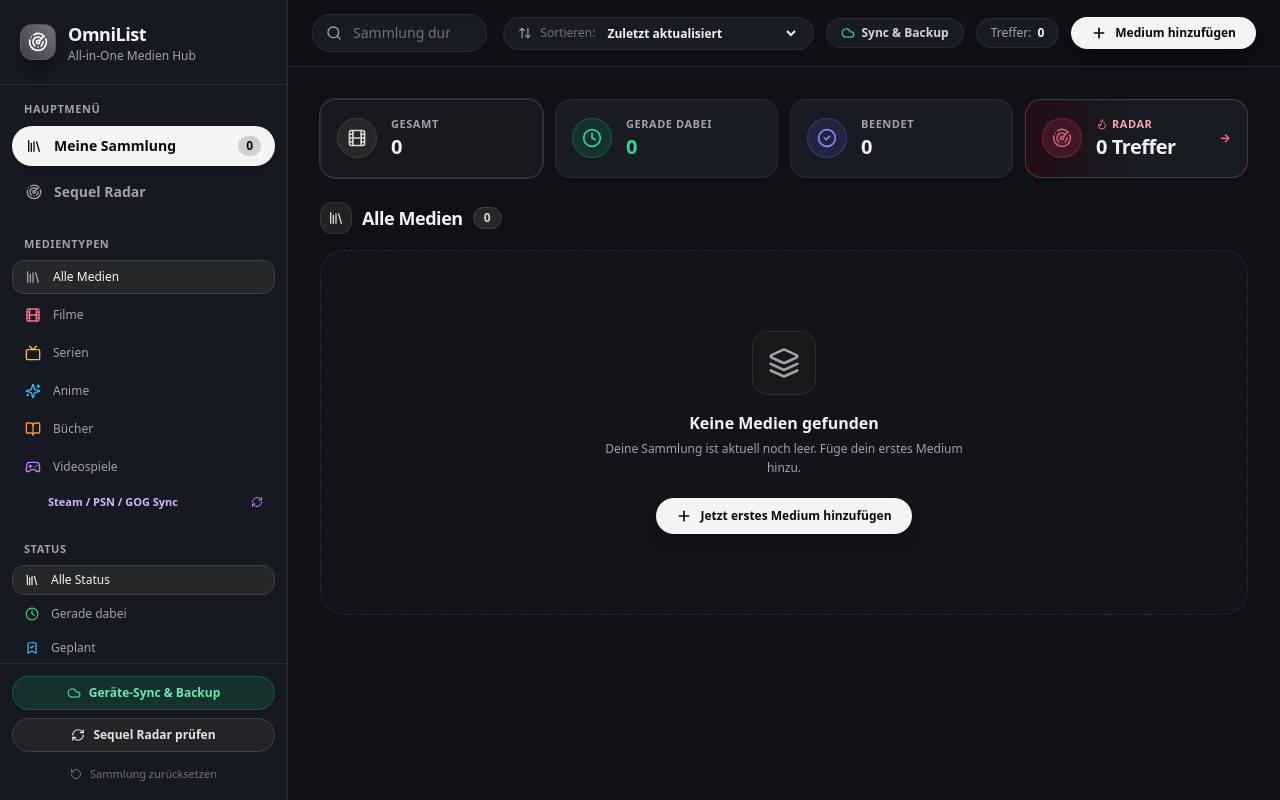
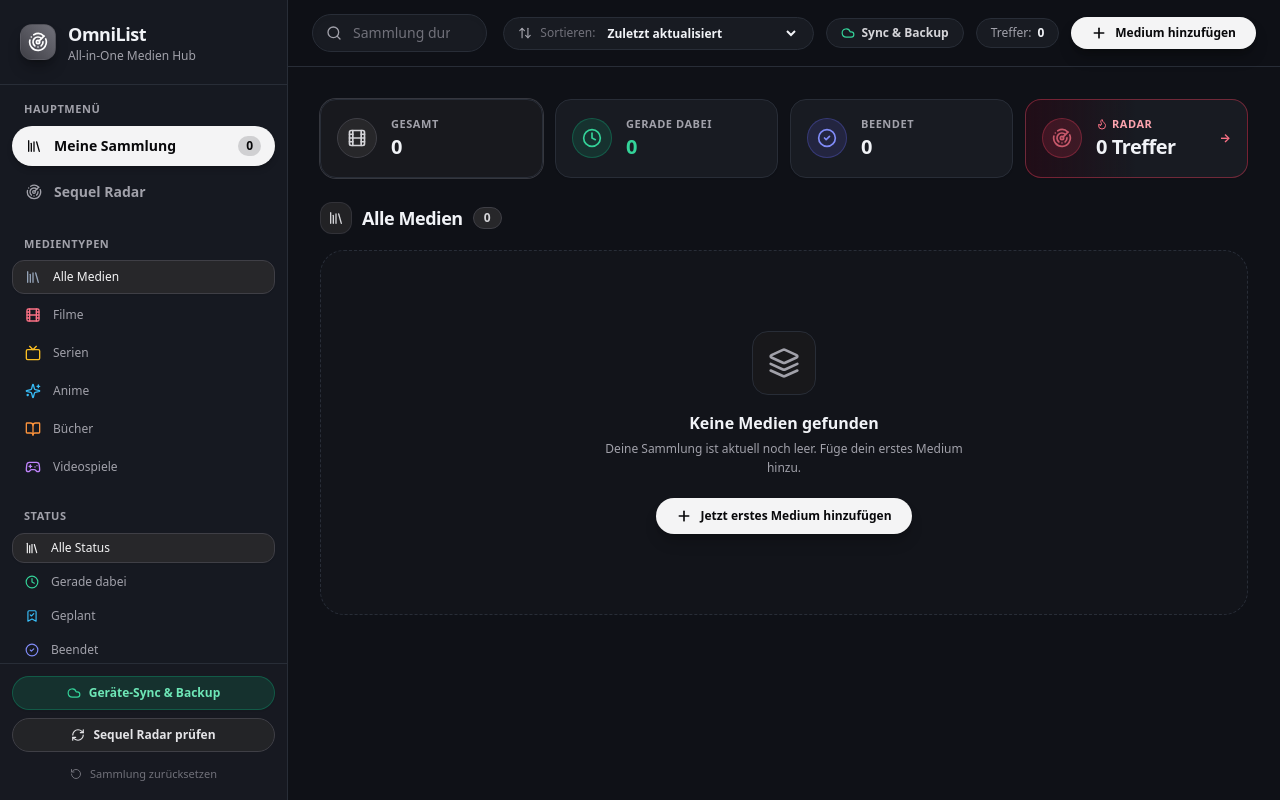
Before and after one commit to hiqqu/OmniList, a Next.js app: page / in a window 1280 px wide. Built offline with nearby package versions, Linux system fonts and the light colour scheme.

Commit message:
Remove redundant gaming sync button from sidebar

```diff
--- a/src/app/page.tsx
+++ b/src/app/page.tsx
@@ -623,7 +623,6 @@ export default function Home() {
         onCheckSequels={handleCheckSequels}
         onResetLibrary={handleResetLibrary}
         onOpenSyncModal={() => handleOpenSyncModal('cloud')}
-        onOpenGameImportModal={handleOpenGamingSync}
         isMobileOpen={isMobileMenuOpen}
         onCloseMobile={() => setIsMobileMenuOpen(false)}
       />
--- a/src/components/Sidebar.tsx
+++ b/src/components/Sidebar.tsx
@@ -43,7 +43,6 @@ interface SidebarProps {
   onCheckSequels: () => void;
   onResetLibrary: () => void;
   onOpenSyncModal?: () => void;
-  onOpenGameImportModal?: () => void;
   isMobileOpen?: boolean;
   onCloseMobile?: () => void;
   className?: string;
@@ -67,7 +66,6 @@ export const Sidebar: React.FC<SidebarProps> = ({
   onCheckSequels,
   onResetLibrary,
   onOpenSyncModal,
-  onOpenGameImportModal,
   isMobileOpen = false,
   onCloseMobile,
   className,
@@ -381,17 +379,6 @@ export const Sidebar: React.FC<SidebarProps> = ({
                         </button>
                       </div>
                     )}
-                    {tf.id === 'game' && onOpenGameImportModal && (
-                      <button
-                        type="button"
-                        onClick={() => handleItemClick(() => onOpenGameImportModal())}
-                        className="w-full flex items-center justify-between px-3 py-1.5 pl-9 rounded-xl text-[11px] font-semibold text-purple-300 hover:text-purple-200 hover:bg-purple-500/10 transition-colors"
-                        title="Spiele aus Steam, PlayStation Network oder GOG Galaxy synchronisieren"
-                      >
-                        <span>Steam / PSN / GOG Sync</span>
-                        <RefreshCw className="w-3 h-3 text-purple-400" />
-                      </button>
-                    )}
                   </div>
                 );
               })}
```
